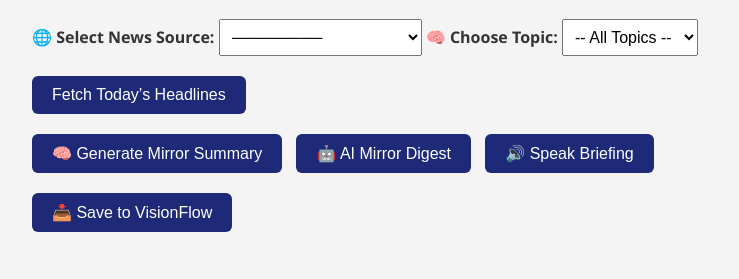
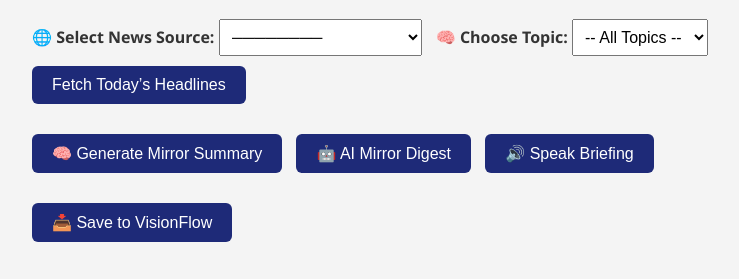
Before and after one commit to Healtime2025/Mirror-intelligence, a website: page index.html in a window 1280 px wide. Shown: the part 97-376 px from the top of the page, without its empty margins (208-947 px from the left). Drawn offline with Linux system fonts and the light colour scheme.

Commit message:
Update index.html

```diff
--- a/index.html
+++ b/index.html
@@ -24,8 +24,12 @@
       border: none;
       border-radius: 6px;
       cursor: pointer;
-      margin-bottom: 20px;
+      margin: 10px 10px 20px 0;
+    }
+    select {
+      padding: 8px;
       margin-right: 10px;
+      font-size: 16px;
     }
     .headline {
       background: white;
@@ -49,9 +53,9 @@
 <body>
 <h1>🧠 Mirror Intel – Daily News Briefing</h1>
 
-<!-- 🌐 Source Selector -->
-<label for="source-select"><strong>🌐 Select News Source:</strong></label>
-<select id="source-select" style="margin-bottom: 20px; padding: 8px; font-size: 16px;">
+<!-- Selectors -->
+<label><strong>🌐 Select News Source:</strong></label>
+<select id="source-select">
   <option disabled selected>────────</option>
   <option value="bbc">🌐 BBC World</option>
   <option value="cnn">🌐 CNN</option>
@@ -60,9 +64,8 @@
   <option value="mg">🇿🇦 ZA Mail & Guardian</option>
 </select>
 
-<!-- 🌐 Topic Selector -->
-<label for="topic-select"><strong>🧠 Choose Topic:</strong></label>
-<select id="topic-select" style="margin-bottom: 20px; padding: 8px; font-size: 16px;">
+<label><strong>🧠 Choose Topic:</strong></label>
+<select id="topic-select">
   <option value="">-- All Topics --</option>
   <option value="tech">Technology</option>
   <option value="health">Health</option>
@@ -74,6 +77,7 @@
   <option value="africa">Africa</option>
 </select>
 
+<!-- Log topic -->
 <script>
   document.getElementById("topic-select").addEventListener("change", function () {
     const topic = this.value;
@@ -81,6 +85,7 @@
   });
 </script>
 
+<!-- Action Buttons -->
 <button onclick="fetchNews()">Fetch Today’s Headlines</button>
 <div id="news-container"></div>
 <button id="next-btn" onclick="showNextPage()" style="display:none;">Next ➡️</button>
@@ -93,6 +98,7 @@
 <div id="mirror-summary"></div>
 <div id="gpt-digest"></div>
 
+<!-- Core Scripts -->
 <script>
 function summarizeNews() {
   const articles = document.querySelectorAll(".headline");
@@ -138,7 +144,6 @@
 
     const result = await res.json();
     summaryBox.textContent = `🧠 GPT Digest:\n\n${result.summary}`;
-
   } catch (error) {
     console.error("GPT Summary Error:", error);
     summaryBox.textContent = "⚠️ Failed to generate GPT digest.";
@@ -163,7 +168,7 @@
 }
 </script>
 
-<!-- ✅ Wrapped Pagination Logic in Correct Script Tag -->
+<!-- Pagination + Fetch Logic -->
 <script>
 let fullArticles = [];
 let currentPage = 0;
```
